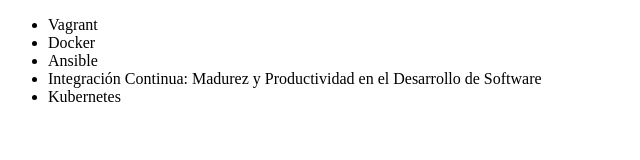
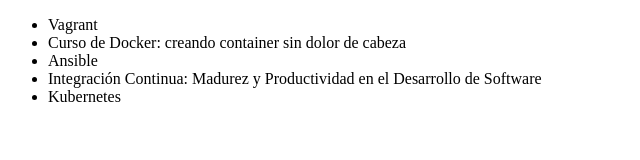
Before and after one commit to OmarGalindoJ/alura-git, a plain HTML site: page index.html in a window 1280 px wide. Shown: the whole page, without its empty margins (0-640 px from the left). Drawn offline with Linux system fonts and the light colour scheme.

Commit message:
Actualizando nombre del curso de Docker.

```diff
--- a/index.html
+++ b/index.html
@@ -7,7 +7,7 @@
     <body>
         <ul>
             <li>Vagrant</li>
-            <li>Docker</li>
+            <li>Curso de Docker: creando container sin dolor de cabeza</li>
             <li>Ansible</li>
             <li>Integración Continua: Madurez y Productividad en el Desarrollo de Software</li>
             <li>Kubernetes</li>
```
